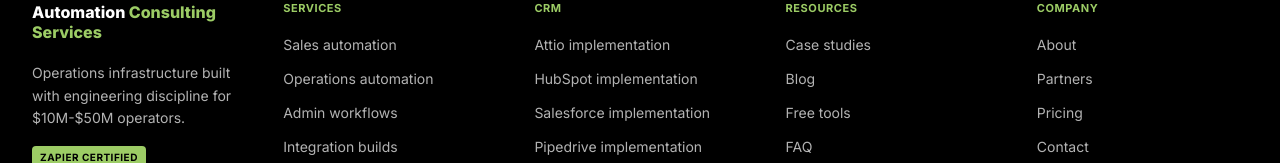
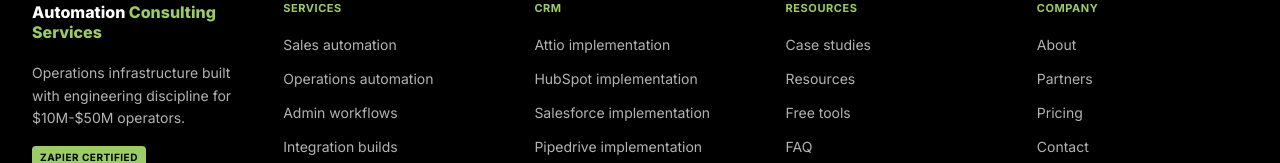
Before and after one commit to javedkhanabbasi/automationconsultingservices, a Next.js app: page / in a window 1280 px wide. Shown: the part 4542-4705 px from the top of the page. Built offline with nearby package versions, Linux system fonts and the light colour scheme.

Commit message:
Updated code

```diff
--- a/components/Footer.tsx
+++ b/components/Footer.tsx
@@ -17,7 +17,7 @@
   ],
   resources: [
     { label: 'Case studies', href: '/case-studies' },
-    { label: 'Blog', href: '/blog' },
+    { label: 'Resources', href: '/blog' },
     { label: 'Free tools', href: '/tools' },
     { label: 'FAQ', href: '/faq' },
   ],
```
